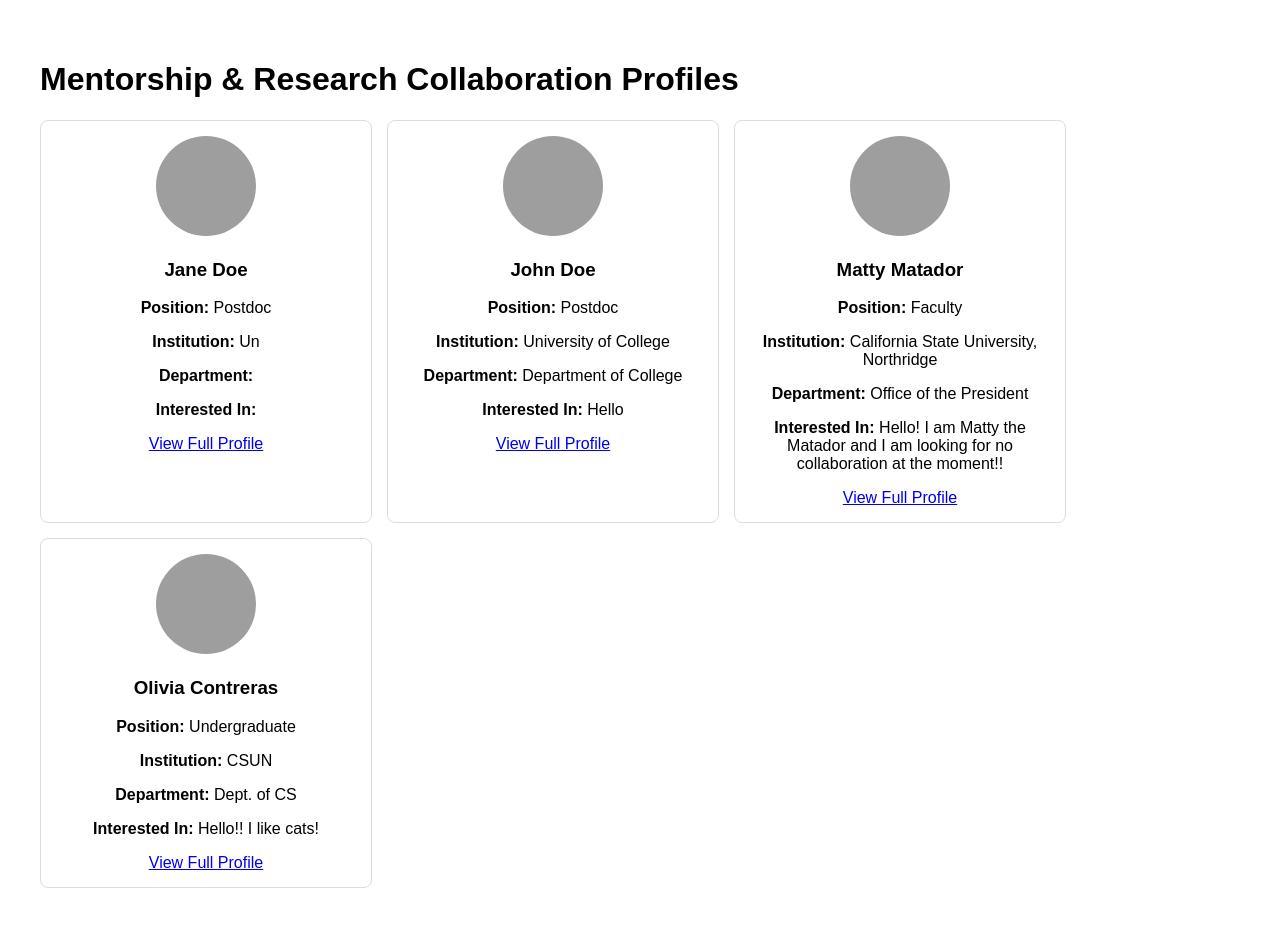
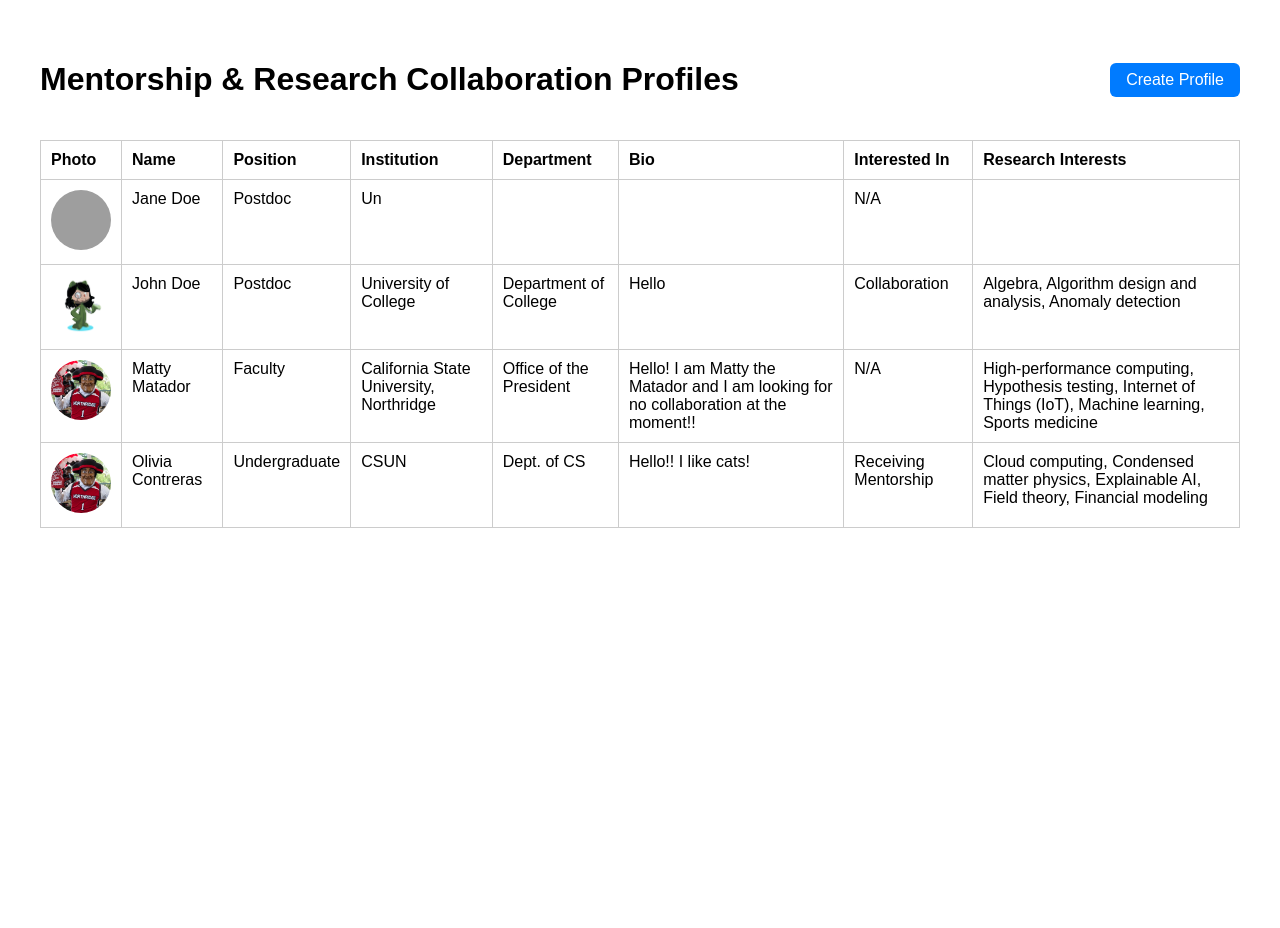
Before and after one commit to Brandon-Ism/mentorship_database, a Flask app: page / in a window 1280 px wide. After the commit the page ends 528 px from the top, so only its background shows below. Run offline with Flask 3, Linux system fonts and the light colour scheme; data comes from the database, SQL or seed files in the repository; some libraries are stand-ins or nearby versions; grey boxes are pictures that could not be loaded.

Commit message:
fix profile image issue, make tabular format

```diff
--- a/app.py
+++ b/app.py
@@ -46,17 +46,30 @@ def allowed_file(filename):
 def home():
     cur = mysql.connection.cursor()
 
-    # Fetch all user profiles
+    # Fetch user info
     cur.execute("""
         SELECT u.id, u.name, u.academic_position, u.institution, u.department,
                u.bio, u.interested_in, u.headshot_path
         FROM users u
         ORDER BY u.name ASC
     """)
-    profiles = cur.fetchall()
+    users = cur.fetchall()
+
+    # Fetch all research interests for users
+    user_interests = {}
+    for user in users:
+        user_id = user[0]
+        cur.execute("""
+            SELECT ri.name FROM research_interests ri
+            JOIN user_research_interests uri ON ri.id = uri.interest_id
+            WHERE uri.user_id = %s
+        """, (user_id,))
+        interests = [row[0] for row in cur.fetchall()]
+        user_interests[user_id] = interests
 
     cur.close()
-    return render_template('home.html', profiles=profiles)
+    return render_template('home.html', profiles=users, user_interests=user_interests)
+
 
 from flask import send_from_directory
 
@@ -100,7 +113,7 @@ def create_profile():
             file.save(file_path)  # Save file to static/uploads/
             headshot_path = file_path
         else:
-            headshot_path = "static/uploads/default.png"
+            headshot_path = "static/uploads/default.jpg"
 
         # Insert user into database
         cur.execute("""
@@ -114,8 +127,9 @@ def create_profile():
         user_id = cur.fetchone()[0]
 
         # Insert selected research interests
-        for interest_id in selected_interests:
-            cur.execute("INSERT INTO user_research_interests (user_id, interest_id) VALUES (%s, %s)", (user_id, interest_id))
+        for interest_id in set(selected_interests):  # remove duplicates just in case
+            cur.execute("INSERT IGNORE INTO user_research_interests (user_id, interest_id) VALUES (%s, %s)", (user_id, interest_id))
+
 
         mysql.connection.commit()
         cur.close()
--- a/sql/mentorship_db_backup.sql
+++ b/sql/mentorship_db_backup.sql
@@ -109,7 +109,7 @@ CREATE TABLE `users` (
   `department` varchar(255) DEFAULT NULL,
   `bio` text,
   `interested_in` set('Collaboration','Providing Mentorship','Receiving Mentorship','N/A') NOT NULL,
-  `headshot_path` varchar(255) DEFAULT 'static/uploads/default.jpg',
+  `headshot_path` varchar(255) DEFAULT '/static/uploads/default.jpg',
   PRIMARY KEY (`id`),
   UNIQUE KEY `email` (`email`)
 ) ENGINE=InnoDB AUTO_INCREMENT=5 DEFAULT CHARSET=utf8mb4 COLLATE=utf8mb4_0900_ai_ci;
--- a/sql/schema.sql
+++ b/sql/schema.sql
@@ -13,7 +13,7 @@ CREATE TABLE users (
     department VARCHAR(255),
     bio TEXT,
     interested_in SET('Collaboration', 'Providing Mentorship', 'Receiving Mentorship', 'N/A') NOT NULL,
-    headshot_path VARCHAR(255) DEFAULT 'static/uploads/default.jpg' -- Stores path to image
+    headshot_path VARCHAR(255) DEFAULT '/static/uploads/default.jpg' -- Stores path to image
 );
 
 -- Research Interests Table (Predefined + User-Added)
--- a/templates/create_profile.html
+++ b/templates/create_profile.html
@@ -48,9 +48,8 @@
             <input type="checkbox" name="research_interests" value="{{ interest[0] }}"> {{ interest[1] }}<br>
         {% endfor %}
 
-        <label for="new_research_interest">Or Add a New Research Interest:</label>
+        <label for="new_research_interest">Or Add New Interests (separate with commas):</label>
         <input type="text" name="new_research_interest"><br>
-
         <input type="submit" value="Create Profile">
     </form>
 </body>
--- a/templates/home.html
+++ b/templates/home.html
@@ -4,29 +4,94 @@
     <meta charset="UTF-8">
     <title>Mentorship & Research Collaboration</title>
     <style>
-        body { font-family: Arial, sans-serif; margin: 20px; padding: 20px; }
-        .profile-container { display: flex; flex-wrap: wrap; gap: 15px; }
-        .profile-card { border: 1px solid #ddd; padding: 15px; border-radius: 8px; width: 300px; text-align: center; }
-        img { width: 100px; height: 100px; border-radius: 50%; object-fit: cover; }
+        body {
+            font-family: Arial, sans-serif;
+            margin: 40px;
+        }
+        .header {
+            display: flex;
+            justify-content: space-between;
+            align-items: center;
+        }
+        table {
+            width: 100%;
+            border-collapse: collapse;
+            margin-top: 20px;
+        }
+        th, td {
+            padding: 10px;
+            border: 1px solid #ccc;
+            text-align: left;
+            vertical-align: top;
+        }
+        img {
+            width: 60px;
+            height: 60px;
+            object-fit: cover;
+            border-radius: 50%;
+        }
+        .create-button {
+            text-decoration: none;
+            padding: 8px 16px;
+            background-color: #007bff;
+            color: white;
+            border-radius: 6px;
+        }
+        .create-button:hover {
+            background-color: #0056b3;
+        }
     </style>
 </head>
 <body>
 
-    <h1>Mentorship & Research Collaboration Profiles</h1>
+    <div class="header">
+        <h1>Mentorship & Research Collaboration Profiles</h1>
+        <a href="{{ url_for('create_profile') }}" class="create-button">Create Profile</a>
+    </div>
 
-    <div class="profile-container">
-        {% for profile in profiles %}
-        <div class="profile-card">
-            <img src="{{ url_for('uploaded_file', filename=profile[6].split('/')[-1]) }}" alt="Profile Picture">
-            <h3>{{ profile[1] }}</h3>
-            <p><strong>Position:</strong> {{ profile[2] }}</p>
-            <p><strong>Institution:</strong> {{ profile[3] }}</p>
-            <p><strong>Department:</strong> {{ profile[4] }}</p>
-            <p><strong>Interested In:</strong> {{ profile[5] }}</p>
-            <a href="#">View Full Profile</a>  <!-- Will link to a profile details page later -->
-        </div>
-        {% endfor %}
-    </div>
+    {% if profiles %}
+    <table>
+        <thead>
+            <tr>
+                <th>Photo</th>
+                <th>Name</th>
+                <th>Position</th>
+                <th>Institution</th>
+                <th>Department</th>
+                <th>Bio</th>
+                <th>Interested In</th>
+                <th>Research Interests</th>
+            </tr>
+        </thead>
+        <tbody>
+            {% for profile in profiles %}
+            <tr>
+                <td>
+                    {% set image_filename = profile[7].split('/')[-1] %}
+                    {% if image_filename == 'default.jpg' %}
+                        <img src="{{ url_for('static', filename='uploads/default.jpg') }}" alt="Profile Picture">
+                    {% else %}
+                        <img src="{{ url_for('uploaded_file', filename=image_filename) }}" alt="Profile Picture">
+                    {% endif %}
+                </td>
+                <td>{{ profile[1] }}</td>
+                <td>{{ profile[2] }}</td>
+                <td>{{ profile[3] }}</td>
+                <td>{{ profile[4] }}</td>
+                <td>{{ profile[5] }}</td>
+                <td>{{ profile[6] }}</td>
+                <td>
+                    {% for interest in user_interests[profile[0]] %}
+                        <span>{{ interest }}</span>{% if not loop.last %}, {% endif %}
+                    {% endfor %}
+                </td>
+            </tr>
+            {% endfor %}
+        </tbody>
+    </table>
+    {% else %}
+        <p>No profiles found. <a href="{{ url_for('create_profile') }}">Be the first to create one!</a></p>
+    {% endif %}
 
 </body>
 </html>
--- /dev/null
+++ b/z_venv/pyvenv.cfg
@@ -0,0 +1,5 @@
+home = /usr/bin
+include-system-site-packages = false
+version = 3.12.3
+executable = /usr/bin/python3.12
+command = /usr/bin/python3 -m venv /home/brandon/Repos/mentorship_database/z_venv
```
Also changed, not shown: 13 other files.
